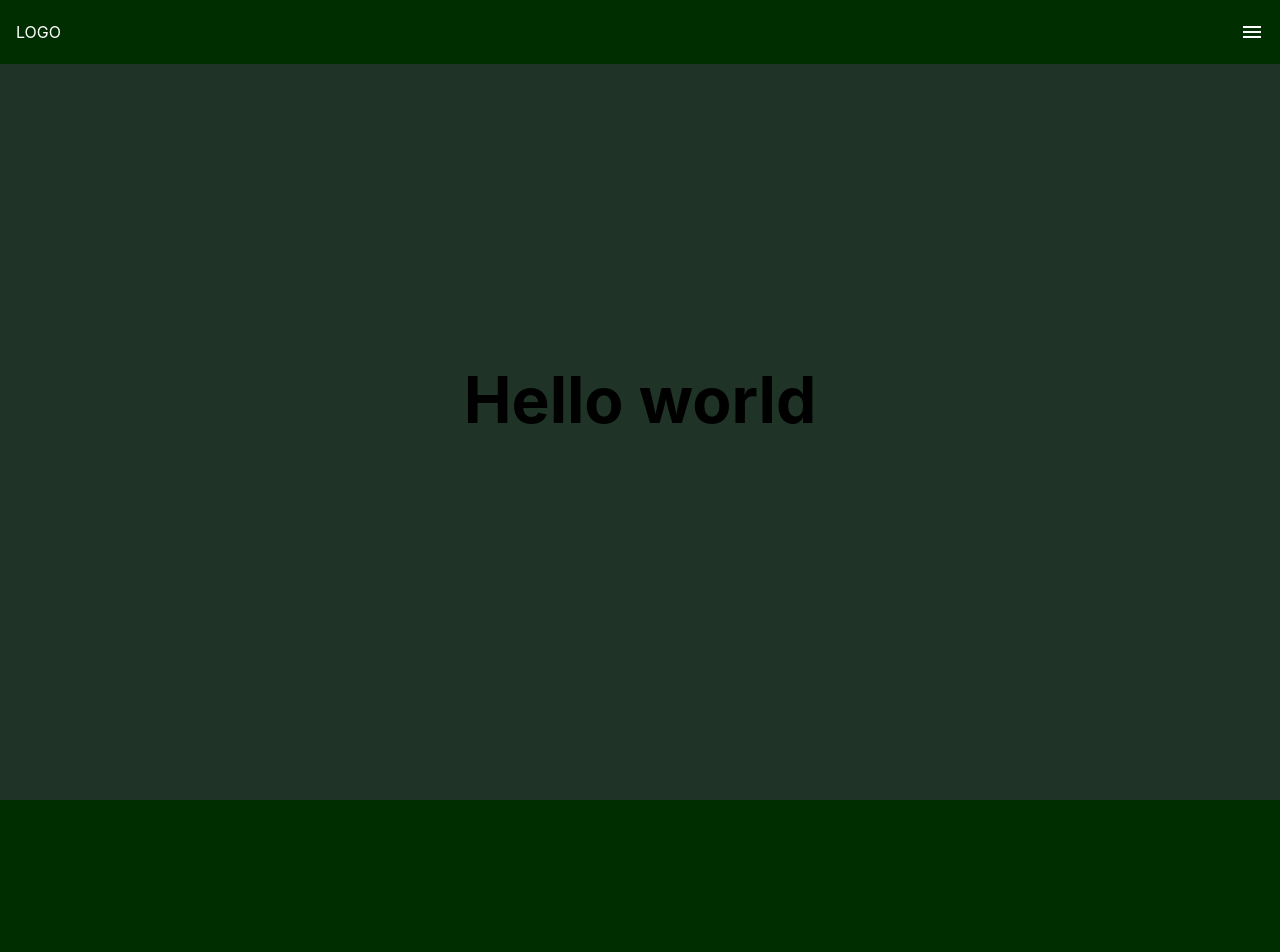
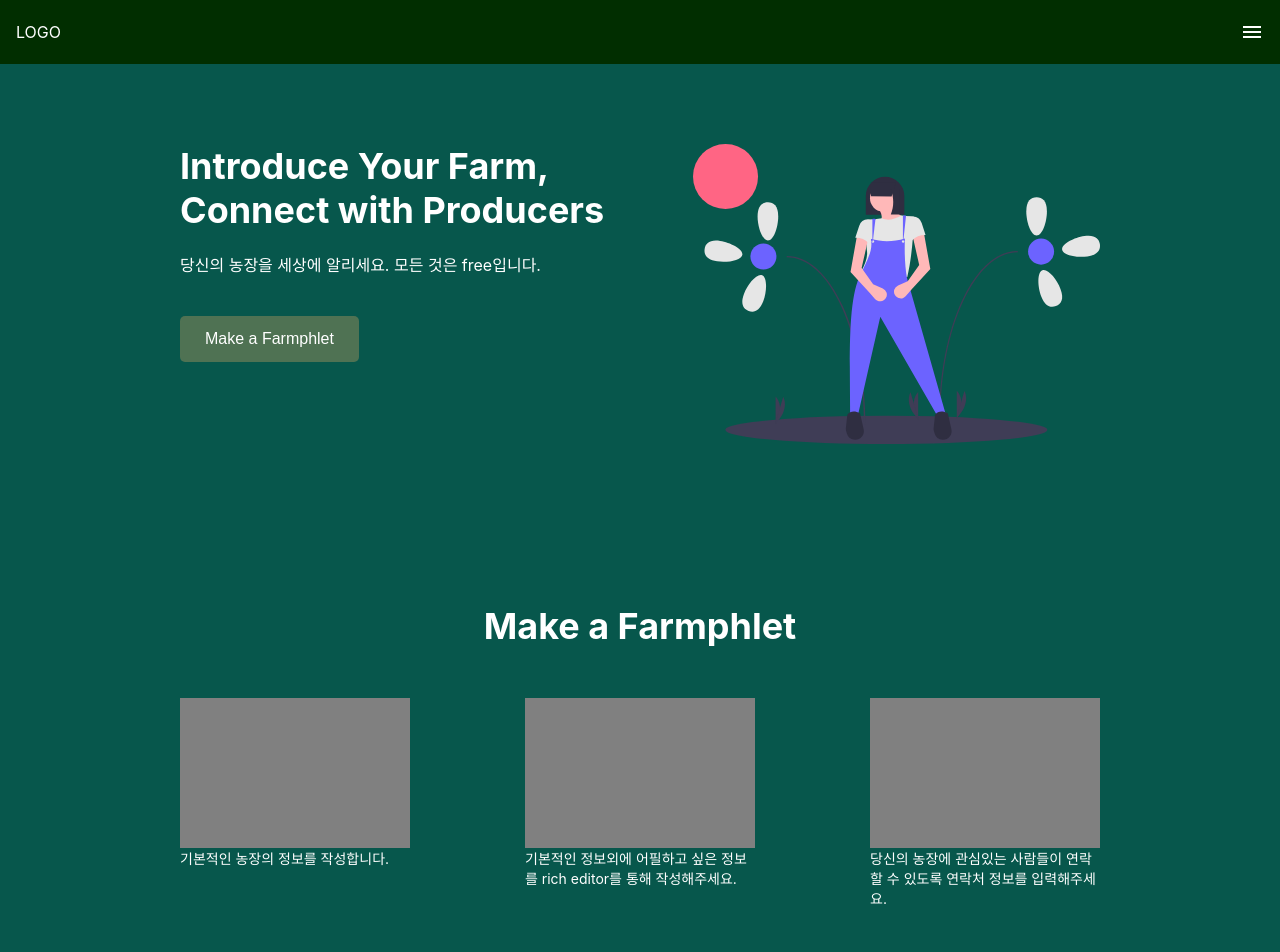
Before and after one commit to cha-yh/farmphlet, a Next.js app: page / in a window 1280 px wide. Shown: the top 952 px of the page. Built offline with nearby package versions, Linux system fonts and the light colour scheme.

Commit message:
feat: Add hero, infocards section in home page

```diff
--- a/pages/_app.tsx
+++ b/pages/_app.tsx
@@ -10,7 +10,11 @@ const GlobalStyle = createGlobalStyle`
     margin: 0;
     padding: 0;
     box-sizing: border-box;
-    background: #1F3326;
+    background: #07574C;
+  }
+
+  h1, h2, h3, h4, h5, p {
+    margin: 0;
   }
 `
 
--- a/pages/index.tsx
+++ b/pages/index.tsx
@@ -1,5 +1,8 @@
 import Head from 'next/head'
 import { useDebugValue, useState } from 'react'
+import styled from 'styled-components';
+import FarmphletCard from '../components/FarmphletCard';
+import dummyFarmphlets from '../data/dummyFarmphlets';
 import styles from '../styles/Home.module.css'
 function useStateWithLabel(initialValue, name) {
   const [value, setValue] = useState(initialValue);
@@ -9,17 +12,114 @@ function useStateWithLabel(initialValue, name) {
 export default function Home() {
   const [hello, setHello] = useStateWithLabel("world", "hello")
   return (
-    <div className={styles.container}>
+    <ContainerBlock>
       <Head>
         <title>Farmphlet</title>
         <link rel="icon" href="/favicon.ico" />
       </Head>
 
-      <main className={styles.main}>
-        <h1 className={styles.title}>
-          Hello {hello}
-        </h1>
-      </main>
-    </div>
+      <MainBlock>
+        <HeroSection>
+          <div className="contents">
+            <h1>Introduce Your Farm,<br />Connect with Producers</h1>
+            <p>당신의 농장을 세상에 알리세요. 모든 것은 free입니다.</p>
+            <button>Make a Farmphlet</button>
+          </div>
+          <img src="/farm_girl.svg" alt="" />
+        </HeroSection>
+
+        <InfoCardsSection>
+          <h1>Make a Farmphlet</h1>
+          <div>
+            {[
+              "기본적인 농장의 정보를 작성합니다.",
+              "기본적인 정보외에 어필하고 싶은 정보를 rich editor를 통해 작성해주세요.",
+              "당신의 농장에 관심있는 사람들이 연락할 수 있도록 연락처 정보를 입력해주세요."
+            ].map(item => (
+              <InfoCard key={item}>
+                <div/>
+                <p>{item}</p>
+              </InfoCard>
+            ))}
+          </div>
+        </InfoCardsSection>
+      </MainBlock>
+    </ContainerBlock>
   )
 }
+
+const ContainerBlock = styled.div`
+  min-height: 100vh;
+  max-width: 920px;
+  margin: 0 auto;
+`;
+
+
+const MainBlock = styled.main`
+  padding-top: 64px; // Nav height === 64px
+  color: white;
+  >section {
+    padding: 80px 0;
+  }
+`;
+
+const HeroSection = styled.section`
+  display: flex;
+  justify-content: space-between;
+
+  >.contents {
+    color: white;
+    >h1 {
+      font-size: 36px;
+      font-weight: 700;
+    }
+    >p {
+      margin-top: 20px;
+      margin-bottom: 40px;
+    }
+    >button {
+      height: 46px;
+      font-size: 16px;
+      background: #4F7253;
+      border: none;
+      border-radius: 5px;
+      color: white;
+      padding: 0 25px 0 25px;
+      cursor: pointer;
+      &:hover {
+        background: #466349;
+      }
+    }
+  }
+
+  >img {
+    height: 300px;
+  }
+`;
+
+const InfoCardsSection = styled.section`
+
+  >h1 {
+    font-size: 36px;
+    text-align: center;
+  }
+
+  >div {
+    margin-top: 50px;
+    display: flex;
+    justify-content: space-between;
+  }
+`;
+
+const InfoCard = styled.div`
+  width: 230px;
+  >div { //temp rect
+    width: 230px;
+    height: 150px;
+    background: gray;
+  }
+  >p {
+    font-size: 14px;
+    color: white;
+  }
+`;
```
Also changed, not shown: public/farm_girl.svg (added).
